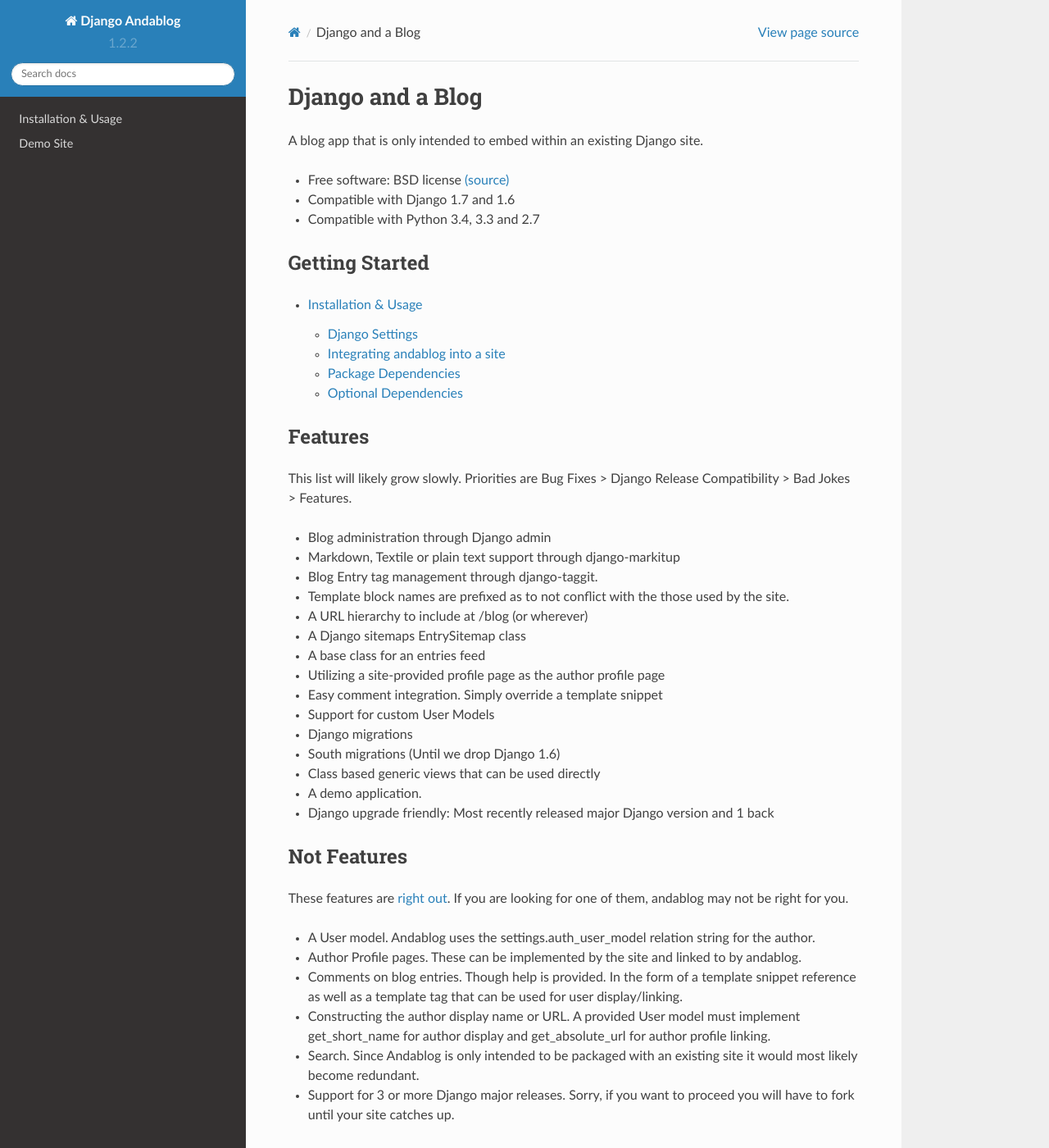
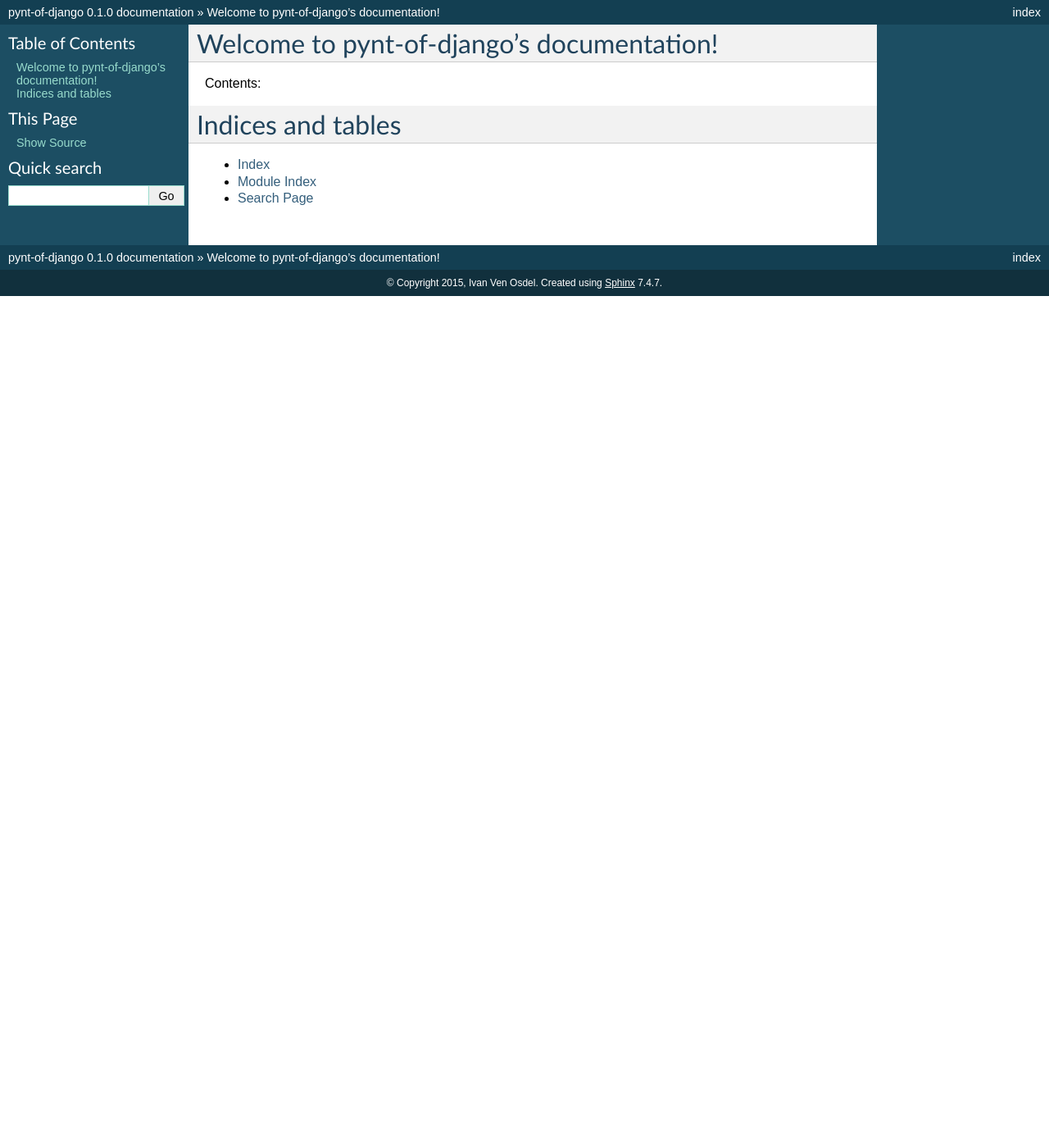
Before and after one commit to WimpyAnalytics/pynt-of-django, a Sphinx documentation site: the page built from docs/index.rst, in a window 1280 px wide and 1400 px high. Shown: the whole window at 82% size. Built offline with Sphinx 7.4.7, drawn with Linux system fonts in a browser that asks for light colours; some of the changed text lies outside the part shown.

Commit message:
Fixed up create_venv, clean and docs tasks

```diff
--- a/docs/conf.py
+++ b/docs/conf.py
@@ -1,7 +1,7 @@
 # -*- coding: utf-8 -*-
 #
-# Django Andablog documentation build configuration file, created by
-# sphinx-quickstart on Thu Nov 13 11:22:52 2014.
+# pynt-of-django documentation build configuration file, created by
+# sphinx-quickstart on Fri Jan 30 10:26:48 2015.
 #
 # This file is execfile()d with the current directory set to its
 # containing dir.
@@ -18,7 +18,7 @@
 # on_rtd is whether we are on readthedocs.org
 on_rtd = os.environ.get('READTHEDOCS', None) == 'True'
 
-if not on_rtd:  # only import and set the theme if we're building docs locally
+if not on_rtd:  # only import and set the theme if we're building docs
     import sphinx_rtd_theme
     html_theme = 'sphinx_rtd_theme'
     html_theme_path = [sphinx_rtd_theme.get_html_theme_path()]
@@ -53,17 +53,17 @@
 master_doc = 'index'
 
 # General information about the project.
-project = u'Django Andablog'
-copyright = u'2014, Ivan VenOsdel/Wimpy Analytics LLC'
+project = u'pynt-of-django'
+copyright = u'2015, Ivan Ven Osdel'
 
 # The version info for the project you're documenting, acts as replacement for
 # |version| and |release|, also used in various other places throughout the
 # built documents.
 #
 # The short X.Y version.
-version = '1.2.2'
+version = '0.1.0'
 # The full version, including alpha/beta/rc tags.
-release = '1.2.2'
+release = '0.1.0'
 
 # The language for content autogenerated by Sphinx. Refer to documentation
 # for a list of supported languages.
@@ -108,7 +108,7 @@
 
 # The theme to use for HTML and HTML Help pages.  See the documentation for
 # a list of builtin themes.
-#html_theme = 'default'  # Already set above
+html_theme = 'default'
 
 # Theme options are theme-specific and customize the look and feel of a theme
 # further.  For a list of options available for each theme, see the
@@ -116,7 +116,7 @@
 #html_theme_options = {}
 
 # Add any paths that contain custom themes here, relative to this directory.
-#html_theme_path = []  # Already set above
+#html_theme_path = []
 
 # The name for this set of Sphinx documents.  If None, it defaults to
 # "<project> v<release> documentation".
@@ -137,6 +137,7 @@
 # Add any paths that contain custom static files (such as style sheets) here,
 # relative to this directory. They are copied after the builtin static files,
 # so a file named "default.css" will overwrite the builtin "default.css".
+html_static_path = ['_static']
 
 # Add any extra paths that contain custom files (such as robots.txt or
 # .htaccess) here, relative to this directory. These files are copied
@@ -185,7 +186,7 @@
 #html_file_suffix = None
 
 # Output file base name for HTML help builder.
-htmlhelp_basename = 'DjangoAndablogdoc'
+htmlhelp_basename = 'pynt-of-djangodoc'
 
 
 # -- Options for LaTeX output ---------------------------------------------
@@ -205,7 +206,7 @@
 # (source start file, target name, title,
 #  author, documentclass [howto, manual, or own class]).
 latex_documents = [
-  ('index', 'DjangoAndablog.tex', u'Django Andablog Documentation',
+  ('index', 'pynt-of-django.tex', u'pynt-of-django Documentation',
    u'Ivan Ven Osdel', 'manual'),
 ]
 
@@ -235,7 +236,7 @@
 # One entry per manual page. List of tuples
 # (source start file, name, description, authors, manual section).
 man_pages = [
-    ('index', 'andablog', u'Django Andablog Documentation',
+    ('index', 'pynt-of-django', u'pynt-of-django Documentation',
      [u'Ivan Ven Osdel'], 1)
 ]
 
@@ -249,8 +250,8 @@
 # (source start file, target name, title, author,
 #  dir menu entry, description, category)
 texinfo_documents = [
-  ('index', 'DjangoAndablog', u'Django Andablog Documentation',
-   u'Ivan Ven Osdel', 'DjangoAndablog', 'One line description of project.',
+  ('index', 'pynt-of-django', u'pynt-of-django Documentation',
+   u'Ivan Ven Osdel', 'pynt-of-django', 'One line description of project.',
    'Miscellaneous'),
 ]
 
--- a/docs/index.rst
+++ b/docs/index.rst
@@ -1,67 +1,17 @@
-===============================
-Django and a Blog
-===============================
+.. pynt-of-django documentation master file, created by
+   sphinx-quickstart on Fri Jan 30 10:26:48 2015.
+   You can adapt this file completely to your liking, but it should at least
+   contain the root `toctree` directive.
 
-A blog app that is only intended to embed within an existing Django site.
+Welcome to pynt-of-django's documentation!
+==========================================
 
-* Free software: BSD license `(source) <https://github.com/WimpyAnalytics/django-andablog>`_
-* Compatible with Django 1.7 and 1.6
-* Compatible with Python 3.4, 3.3 and 2.7
-
-Getting Started
----------------
+Contents:
 
 .. toctree::
    :maxdepth: 2
 
-   install-usage
 
-Features
---------
-This list will likely grow slowly. Priorities are Bug Fixes > Django Release Compatibility > Bad Jokes > Features.
-
-* Blog administration through Django admin
-* Markdown, Textile or plain text support through django-markitup
-* Blog Entry tag management through django-taggit.
-* Template block names are prefixed as to not conflict with the those used by the site.
-* A URL hierarchy to include at /blog (or wherever)
-* A Django sitemaps EntrySitemap class
-* A base class for an entries feed
-* Utilizing a site-provided profile page as the author profile page
-* Easy comment integration. Simply override a template snippet
-* Support for custom User Models
-* Django migrations
-* South migrations (Until we drop Django 1.6)
-* Class based generic views that can be used directly
-* A demo application.
-* Django upgrade friendly: Most recently released major Django version and 1 back
-
-Not Features
-------------
-.. role:: strike
-    :class: strike
-
-These features are `right out <https://www.youtube.com/watch?feature=player_detailpage&v=xOrgLj9lOwk#t=108>`_. If you are looking for one of them, andablog may not be right for you.
-
-* A User model. Andablog uses the settings.auth_user_model relation string for the author.
-* Author Profile pages. These can be implemented by the site and linked to by andablog.
-* Comments on blog entries. Though help is provided. In the form of a template snippet reference as well as a template tag that can be used for user display/linking.
-* Constructing the author display name or URL. A provided User model must implement get_short_name for author display and get_absolute_url for author profile linking.
-* Search. Since Andablog is only intended to be packaged with an existing site it would most likely become redundant.
-* Support for 3 or more Django major releases. Sorry, if you want to proceed you will have to fork until your site catches up.
-
-Trying out the demo site
-------------------------
-
-.. toctree::
-   :maxdepth: 2
-
-   demo-site
-
-Contributing to the project
----------------------------
-
-Checkout the `project page <https://github.com/WimpyAnalytics/django-andablog>`_
 
 Indices and tables
 ==================
--- a/docs/install-usage.rst
+++ /dev/null
@@ -1,138 +0,0 @@
-====================
-Installation & Usage
-====================
-
-The easiest way to install Andablog is with pip; this will give you the latest version available on PyPi:::
-
-    pip install django-andablog
-
-If you are adventurous (or we are just slow) you can get the latest code directly from the Github repository:::
-
-    pip install -e git+https://github.com/WimpyAnalytics/django-andablog.git#egg=django-andablog
-
-The master branch can generally be considered bug free though newer features may be a little half baked.
-
-Django Settings
----------------
-
-1. Check Django pre-requisites
-
- * Confirm that your site's MEDIA_ROOT and MEDIA_URL settings are correct.
- * Django’s site framework should be enabled.
- * The Django admin should be enabled if you wish to use the pre-canned blog administration tools
-
-2. Add to your INSTALLED_APPS::
-
-    INSTALLED_APPS = (
-        # ... other applications,
-        'andablog',
-        'markitup',  # For entry content
-        'taggit',  # For entry tags
-        'south',   # Only if your site is on Django 1.6
-    )
-
-3. Run the migrations::
-
-    $ python manage.py migrate
-
-4. (Optional) Configure andablog to use a markup syntax for blog entries.
-
-    For Markdown, install the Markdown pypi package and add the appropriate `Markitup! settings <https://pypi.python.org/pypi/django-markitup>`_ to your settings.py::
-
-        """ A python-markdown example that allows HTML in the entry content """
-        MARKITUP_FILTER = ('markdown.markdown', {'safe_mode': False})
-        MARKITUP_SET = 'markitup/sets/markdown'
-
-    For Textile, add the appropriate `Markitup! settings <https://pypi.python.org/pypi/django-markitup>`_ to your settings.py::
-
-        """ An example using Django's textile package """
-        MARKITUP_FILTER = ('django.contrib.markup.templatetags.markup.textile', {})
-
-    To enable a live preview, add the `Markitup! urls <https://pypi.python.org/pypi/django-markitup#installation>`_ to your site's URL hierarchy. Something like this::
-
-        url(r'^markitup/', include('markitup.urls')),
-
-
-Integrating andablog into a site
---------------------------------
-The following tasks allow for all possible andablog features. Ignore the items you don't need.
-
-Included Pages
-^^^^^^^^^^^^^^
-To use the pages provided by andablog add something like this to your site's URL hierarchy::
-
-    (r'^blog/', include('andablog.urls', namespace='andablog')),
-
-Then override andablog's base template to inherit from your site's base.html.
-
-    andablog/base.html
-
-.. note:: The andablog templates make no assumptions when it comes to the content of your site's template. All blocks referenced by andablog are prefixed by 'andablog' and you place them how you like.
-
-The demo app has an `example of overriding andablog's base.html <https://github.com/WimpyAnalytics/django-andablog/blob/master/demo/templates/andablog/base.html>`_.
-
-Blog Entry Comments
-^^^^^^^^^^^^^^^^^^^
-
-To provide andablog with comments, override the following template snippets::
-
-    andablog/comments_count_snippet.html
-    andablog/comments_snippet.html
-
-The `comments count snippet <https://github.com/WimpyAnalytics/django-andablog/blob/master/andablog/templates/djangoandablog/comments_count_snippet.html>`_ is used to provide the necessary comment count. The `comments snippet <https://github.com/WimpyAnalytics/django-andablog/blob/master/andablog/templates/andablog/comments_snippet.html>`_ is for listing the comments below the entry.
-
-The demo app has an `example of overriding the snippets <https://github.com/WimpyAnalytics/django-andablog/tree/master/demo/templates/andablog>`_.
-
-Adding blog entries to the sitemap
-^^^^^^^^^^^^^^^^^^^^^^^^^^^^^^^^^^
-
-Andablog provides a andablog.sitemaps.EntrySitemap class that can be used within `The Sitemap Framework <https://docs.djangoproject.com/en/dev/ref/contrib/sitemaps/>`_.
-
-The demo app has an `example using the EntrySitemap <https://github.com/WimpyAnalytics/django-andablog/blob/master/demo/demo/urls.py>`_.
-
-Providing an entries feed
-^^^^^^^^^^^^^^^^^^^^^^^^^
-
-Andablog provides a djangoandablog.feeds.LatestEntriesFeed base class that can be sub-classed to provide a blog entries feed class to `The Syndication Feed Framework <https://docs.djangoproject.com/en/dev/ref/contrib/syndication/>`_.
-
-The demo app has an `example feed subclass <https://github.com/WimpyAnalytics/django-andablog/blob/master/demo/blog/feeds.py>`_.
-
-Customizing the author display
-^^^^^^^^^^^^^^^^^^^^^^^^^^^^^^
-
-Any Entry may have an Author, which is a foreignkey to the settings.auth_user_model Model. This auth.User by default or possibly a site's custom user model.
-
-When displaying the author on templates, Andablog uses the andablog_tags.author_display tag to display the author and possibly link to a profile page:
-
-* For Author display: The User model's get_short_name method is called. If not provided, the is used.
-* For a hyperlink to an Author page: The User model's get_absolute_url method is called. If this method is absent or returns None/"" the author's display name is not hyperlinked.
-
-.. hint:: If your site implements it's own comment or profile page system you may find the andablog_tags.author_display tag to be useful for the display of other users as well.
-
-The demo app has an `example custom user implementation <https://github.com/WimpyAnalytics/django-andablog/blob/master/demo/common/models.py>`_.
-
-Blog Entry Tags
-^^^^^^^^^^^^^^^
-The Entry model has a tags field provided by the django-taggit dependency. Out of the box this gives Andablog users
-the ability to add tags to an entry and manage them within the admin.
-
-At the moment Andablog does not provide any template examples or tags that display them for you.
-
-There is a (no longer maintained) django-taggit-templatetags project and some (maintained) offshoots to consider. They
-weren't up to date enough to package within Andablog.
-
-Package Dependencies
---------------------
-* Python 3.4, 3.3 or 2.7
-* Django 1.6 or 1.7
-* six
-* django-model-utils
-* django-markitup
-* django-taggit
-* Pillow
-
-Optional Dependencies
----------------------
-
-* South, if your site uses Django 1.6
-* `A Markitup compatible filter package <https://pypi.python.org/pypi/django-markitup#the-markitup-filter-setting>`_ such as Markdown or Textile
--- a/test_requirements.txt
+++ b/test_requirements.txt
@@ -1 +1,3 @@
 bpython
+sphinx
+sphinx_rtd_theme
```
Also changed, not shown: docs/demo-site.rst (deleted, +0 -67 lines), 5 other files.
